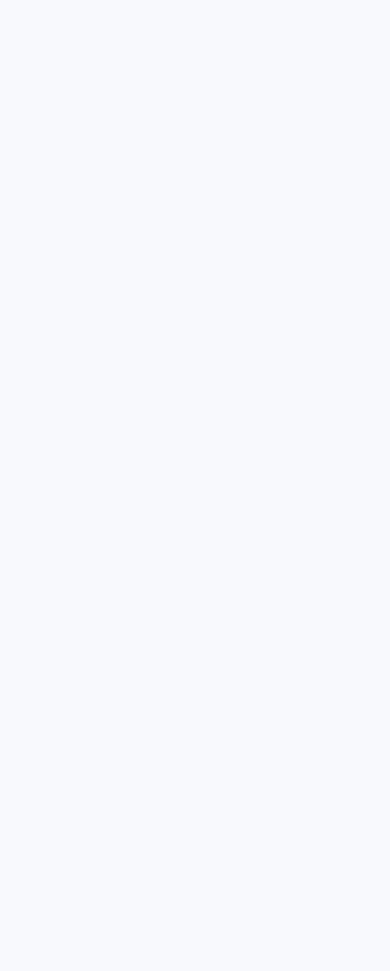
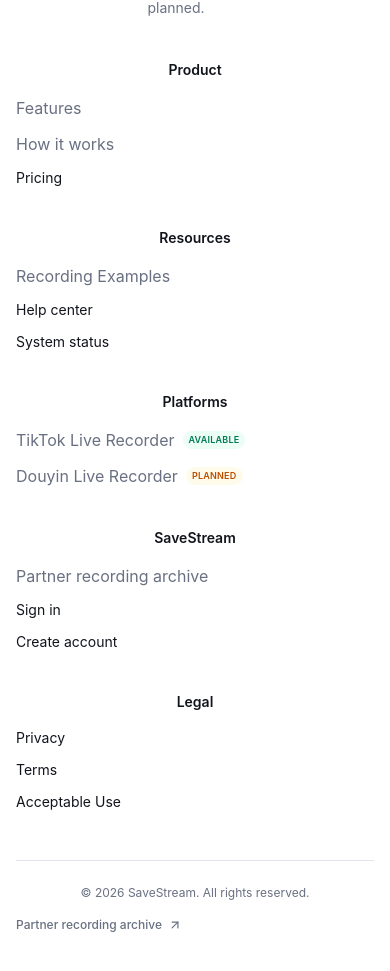
Before and after one commit to ronganminh/SaveStream, a React (Vite) app in the folder apps/web/: page /en in a window 390 px wide. Shown: the part 7973-8944 px from the top of the page. Before the commit the page ends 7923 px from the top, so only its background shows below. Built offline with nearby package versions, Linux system fonts and the light colour scheme.

Commit message:
fix(web): repair preference controls and add full footer
* fix(web): prevent language and theme controls from truncating

* feat(web): add responsive multi-column marketing footer

* feat(web): use full marketing footer

* fix(web): keep preference pills readable on narrow screens

```diff
--- /dev/null
+++ b/apps/web/src/components/marketing-footer.tsx
@@ -0,0 +1,146 @@
+import { Link } from "@tanstack/react-router";
+import { ArrowUpRight } from "lucide-react";
+import { Logo } from "./brand";
+import { usePreferences } from "../lib/preferences";
+
+function scrollToSection(id: string) {
+  document.getElementById(id)?.scrollIntoView({ behavior: "smooth", block: "start" });
+}
+
+export function MarketingFooter() {
+  const { locale } = usePreferences();
+  const copy =
+    locale === "vi"
+      ? {
+          description:
+            "Tự động theo dõi và ghi livestream TikTok trên cloud, với playback, download và thư viện recording tập trung. Douyin đang được lên kế hoạch.",
+          product: "Sản phẩm",
+          resources: "Tài nguyên",
+          platforms: "Nền tảng",
+          company: "SaveStream",
+          legal: "Pháp lý",
+          features: "Tính năng",
+          how: "Cách hoạt động",
+          pricing: "Bảng giá",
+          examples: "Video ghi mẫu",
+          help: "Trợ giúp",
+          status: "Trạng thái hệ thống",
+          tiktok: "TikTok Live Recorder",
+          douyin: "Douyin Live Recorder",
+          partner: "Kho recording đối tác",
+          signIn: "Đăng nhập",
+          signUp: "Tạo tài khoản",
+          privacy: "Quyền riêng tư",
+          terms: "Điều khoản",
+          acceptable: "Chính sách sử dụng",
+          rights: "Bảo lưu mọi quyền.",
+          available: "Đang hỗ trợ",
+          planned: "Dự kiến",
+        }
+      : {
+          description:
+            "Automatic TikTok livestream monitoring and cloud recording with playback, downloads and a centralized recording library. Douyin support is planned.",
+          product: "Product",
+          resources: "Resources",
+          platforms: "Platforms",
+          company: "SaveStream",
+          legal: "Legal",
+          features: "Features",
+          how: "How it works",
+          pricing: "Pricing",
+          examples: "Recording Examples",
+          help: "Help center",
+          status: "System status",
+          tiktok: "TikTok Live Recorder",
+          douyin: "Douyin Live Recorder",
+          partner: "Partner recording archive",
+          signIn: "Sign in",
+          signUp: "Create account",
+          privacy: "Privacy",
+          terms: "Terms",
+          acceptable: "Acceptable Use",
+          rights: "All rights reserved.",
+          available: "Available",
+          planned: "Planned",
+        };
+
+  const footerLink =
+    "block w-fit text-sm text-[var(--muted)] transition hover:text-[var(--fg)] focus:outline-none focus-visible:text-indigo-600";
+
+  return (
+    <footer className="border-t border-[var(--border)] bg-[var(--surface)]">
+      <div className="mx-auto max-w-[1540px] px-4 py-12 sm:px-6 sm:py-14 lg:px-8 lg:py-16">
+        <div className="grid gap-10 sm:grid-cols-2 lg:grid-cols-[1.3fr_.75fr_.9fr_.95fr_.85fr_.8fr] lg:gap-8 xl:gap-12">
+          <div className="sm:col-span-2 lg:col-span-1">
+            <Logo />
+            <p className="mt-5 max-w-xs text-sm leading-6 text-[var(--muted)]">{copy.description}</p>
+          </div>
+
+          <FooterColumn title={copy.product}>
+            <button type="button" className={footerLink} onClick={() => scrollToSection("features")}>{copy.features}</button>
+            <button type="button" className={footerLink} onClick={() => scrollToSection("how")}>{copy.how}</button>
+            <Link to="/pricing" className={footerLink}>{copy.pricing}</Link>
+          </FooterColumn>
+
+          <FooterColumn title={copy.resources}>
+            <button type="button" className={footerLink} onClick={() => scrollToSection("examples")}>{copy.examples}</button>
+            <Link to="/help" className={footerLink}>{copy.help}</Link>
+            <Link to="/status" className={footerLink}>{copy.status}</Link>
+          </FooterColumn>
+
+          <FooterColumn title={copy.platforms}>
+            <button type="button" className={footerLink} onClick={() => scrollToSection("platforms")}>
+              <span className="flex items-center gap-2">
+                {copy.tiktok}
+                <span className="rounded-full bg-emerald-50 px-1.5 py-0.5 text-[9px] font-semibold uppercase tracking-wide text-emerald-700 dark:bg-emerald-500/10 dark:text-emerald-300">
+                  {copy.available}
+                </span>
+              </span>
+            </button>
+            <button type="button" className={footerLink} onClick={() => scrollToSection("platforms")}>
+              <span className="flex items-center gap-2">
+                {copy.douyin}
+                <span className="rounded-full bg-amber-50 px-1.5 py-0.5 text-[9px] font-semibold uppercase tracking-wide text-amber-700 dark:bg-amber-500/10 dark:text-amber-300">
+                  {copy.planned}
+                </span>
+              </span>
+            </button>
+          </FooterColumn>
+
+          <FooterColumn title={copy.company}>
+            <button type="button" className={footerLink} onClick={() => scrollToSection("partner")}>{copy.partner}</button>
+            <Link to="/sign-in" className={footerLink}>{copy.signIn}</Link>
+            <Link to="/sign-up" className={footerLink}>{copy.signUp}</Link>
+          </FooterColumn>
+
+          <FooterColumn title={copy.legal}>
+            <Link to="/privacy" className={footerLink}>{copy.privacy}</Link>
+            <Link to="/terms" className={footerLink}>{copy.terms}</Link>
+            <Link to="/acceptable-use" className={footerLink}>{copy.acceptable}</Link>
+          </FooterColumn>
+        </div>
+
+        <div className="mt-12 flex flex-col gap-4 border-t border-[var(--border)] pt-6 text-xs text-[var(--muted)] sm:flex-row sm:items-center sm:justify-between">
+          <p>© {new Date().getFullYear()} SaveStream. {copy.rights}</p>
+          <a
+            href="https://www.youtube.com/channel/UCUkhUF-GUS22KWBFEcD2fEw"
+            target="_blank"
+            rel="noreferrer"
+            className="inline-flex w-fit items-center gap-1.5 font-medium transition hover:text-[var(--fg)]"
+          >
+            {copy.partner} <ArrowUpRight className="size-3.5" />
+          </a>
+        </div>
+      </div>
+    </footer>
+  );
+}
+
+function FooterColumn({ title, children }: { title: string; children: React.ReactNode }) {
+  return (
+    <nav aria-label={title}>
+      <h2 className="text-sm font-semibold text-[var(--fg)]">{title}</h2>
+      <div className="mt-4 space-y-3">{children}</div>
+    </nav>
+  );
+}
--- a/apps/web/src/components/preferences-controls.tsx
+++ b/apps/web/src/components/preferences-controls.tsx
@@ -75,11 +75,11 @@
         value={locale}
         onChange={changeLocale}
         ariaLabel={t("preferences.language")}
-        triggerWidth={compact ? "w-[4.7rem]" : "w-[8.8rem]"}
+        triggerWidth={compact ? "min-w-[5.4rem]" : "min-w-[9.5rem]"}
         trigger={
           <>
             <Globe2 className="size-4 shrink-0 text-[var(--muted)]" />
-            <span className="truncate">
+            <span className="whitespace-nowrap">
               {compact ? selectedLanguage.compactLabel : selectedLanguage.label}
             </span>
           </>
@@ -95,11 +95,11 @@
         value={theme}
         onChange={setTheme}
         ariaLabel={t("preferences.theme")}
-        triggerWidth={compact ? "w-[6rem]" : "w-[9.2rem]"}
+        triggerWidth={compact ? "min-w-[3.5rem] sm:min-w-[7.1rem]" : "min-w-[10rem]"}
         trigger={
           <>
             <ThemeIcon theme={theme} />
-            <span className="truncate">
+            <span className={compact ? "hidden whitespace-nowrap sm:inline" : "whitespace-nowrap"}>
               {compact ? selectedTheme.compactLabel : selectedTheme.label}
             </span>
           </>
@@ -156,7 +156,7 @@
         aria-label={ariaLabel}
         aria-haspopup="listbox"
         aria-expanded={open}
-        className={`flex h-10 ${triggerWidth} items-center gap-2 rounded-full border border-[var(--border)] bg-[var(--surface)] px-3 text-xs font-medium text-[var(--fg)] shadow-sm outline-none transition hover:bg-[var(--subtle)] focus-visible:border-indigo-400 focus-visible:ring-2 focus-visible:ring-indigo-400/30`}
+        className={`flex h-10 ${triggerWidth} shrink-0 items-center gap-2 rounded-full border border-[var(--border)] bg-[var(--surface)] px-3.5 text-xs font-medium text-[var(--fg)] shadow-sm outline-none transition hover:bg-[var(--subtle)] focus-visible:border-indigo-400 focus-visible:ring-2 focus-visible:ring-indigo-400/30`}
       >
         {trigger}
         <ChevronDown
@@ -168,7 +168,7 @@
         <div
           role="listbox"
           aria-label={ariaLabel}
-          className="absolute right-0 z-50 mt-2 min-w-full overflow-hidden rounded-2xl border border-[var(--border)] bg-[var(--surface)] p-1.5 shadow-xl shadow-black/10 dark:shadow-black/30"
+          className="absolute right-0 z-50 mt-2 min-w-[12rem] overflow-hidden rounded-2xl border border-[var(--border)] bg-[var(--surface)] p-1.5 shadow-xl shadow-black/10 dark:shadow-black/30"
         >
           {options.map((option) => {
             const Icon = option.icon;
--- a/apps/web/src/marketing-page.tsx
+++ b/apps/web/src/marketing-page.tsx
@@ -13,6 +13,7 @@
 } from "lucide-react";
 import { useEffect } from "react";
 import { Logo } from "./components/brand";
+import { MarketingFooter } from "./components/marketing-footer";
 import { PreferencesControls } from "./components/preferences-controls";
 import { DouyinWaitlist, PartnerArchiveProof, useLocalizedMarketingSeo } from "./components/p2-marketing";
 import { SampleMediaGrid } from "./components/sample-media-grid";
@@ -184,12 +185,7 @@
         <section className="px-4 py-16 text-center sm:px-6 sm:py-20"><h2 className="text-3xl font-semibold sm:text-4xl">{t("bottom.title")}</h2><p className="mx-auto mt-3 max-w-xl text-[var(--muted)]">{t("bottom.body")}</p><Link to="/sign-up" className={`${primaryButton} mt-7`}>{t("cta.startRecording")}</Link></section>
       </main>
 
-      <footer className="border-t border-[var(--border)] py-8">
-        <div className="mx-auto flex max-w-[1540px] flex-col gap-4 px-4 text-sm text-[var(--muted)] sm:flex-row sm:items-center sm:px-6 lg:px-8">
-          <Logo />
-          <nav className="flex flex-wrap gap-5 sm:ml-auto"><Link to="/pricing">{t("nav.pricing")}</Link><Link to="/help">{t("footer.help")}</Link><Link to="/terms">{t("footer.terms")}</Link><Link to="/privacy">{t("footer.privacy")}</Link><Link to="/acceptable-use">{t("footer.acceptable")}</Link></nav>
-        </div>
-      </footer>
+      <MarketingFooter />
     </div>
   );
 }
```
